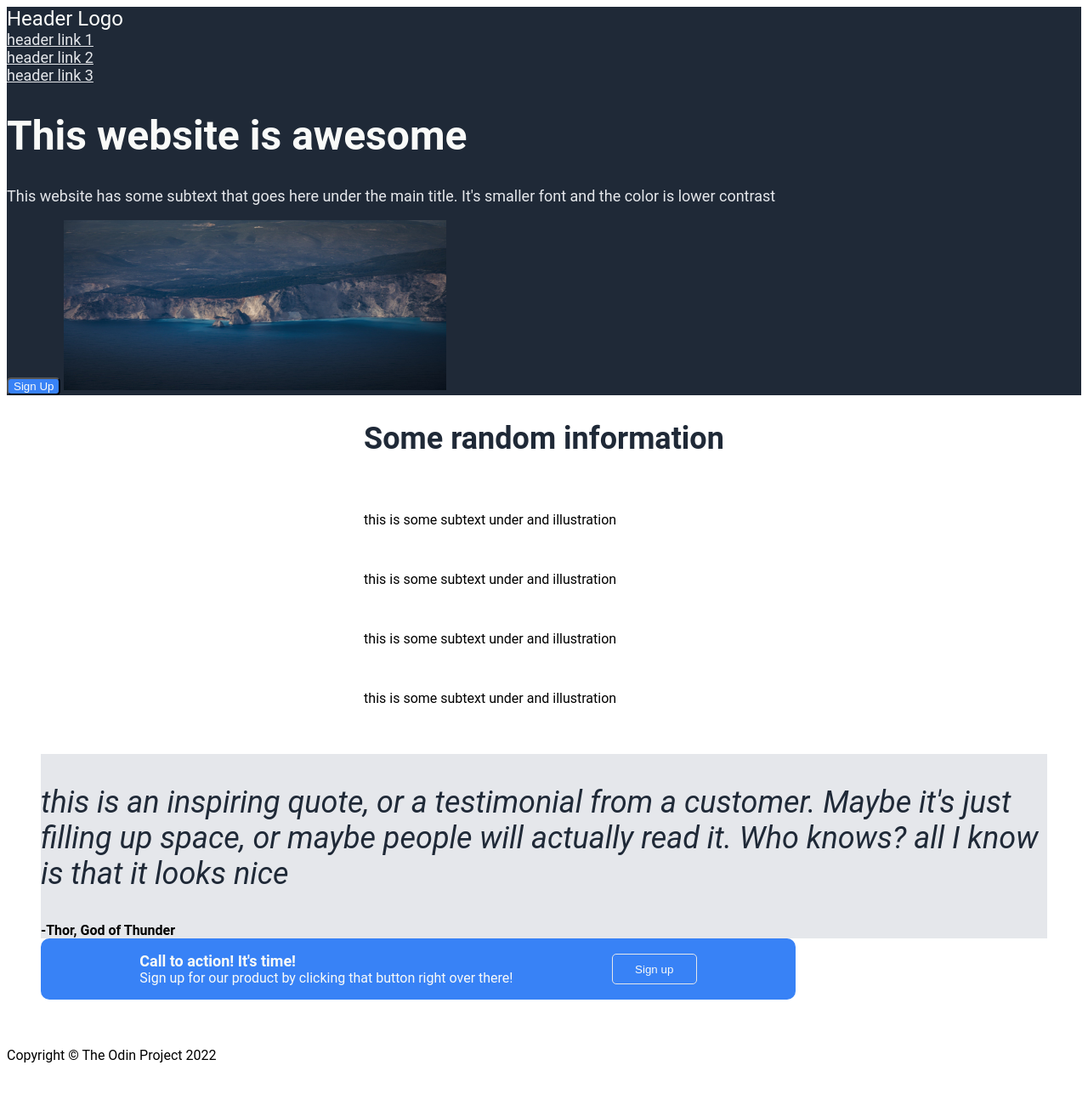
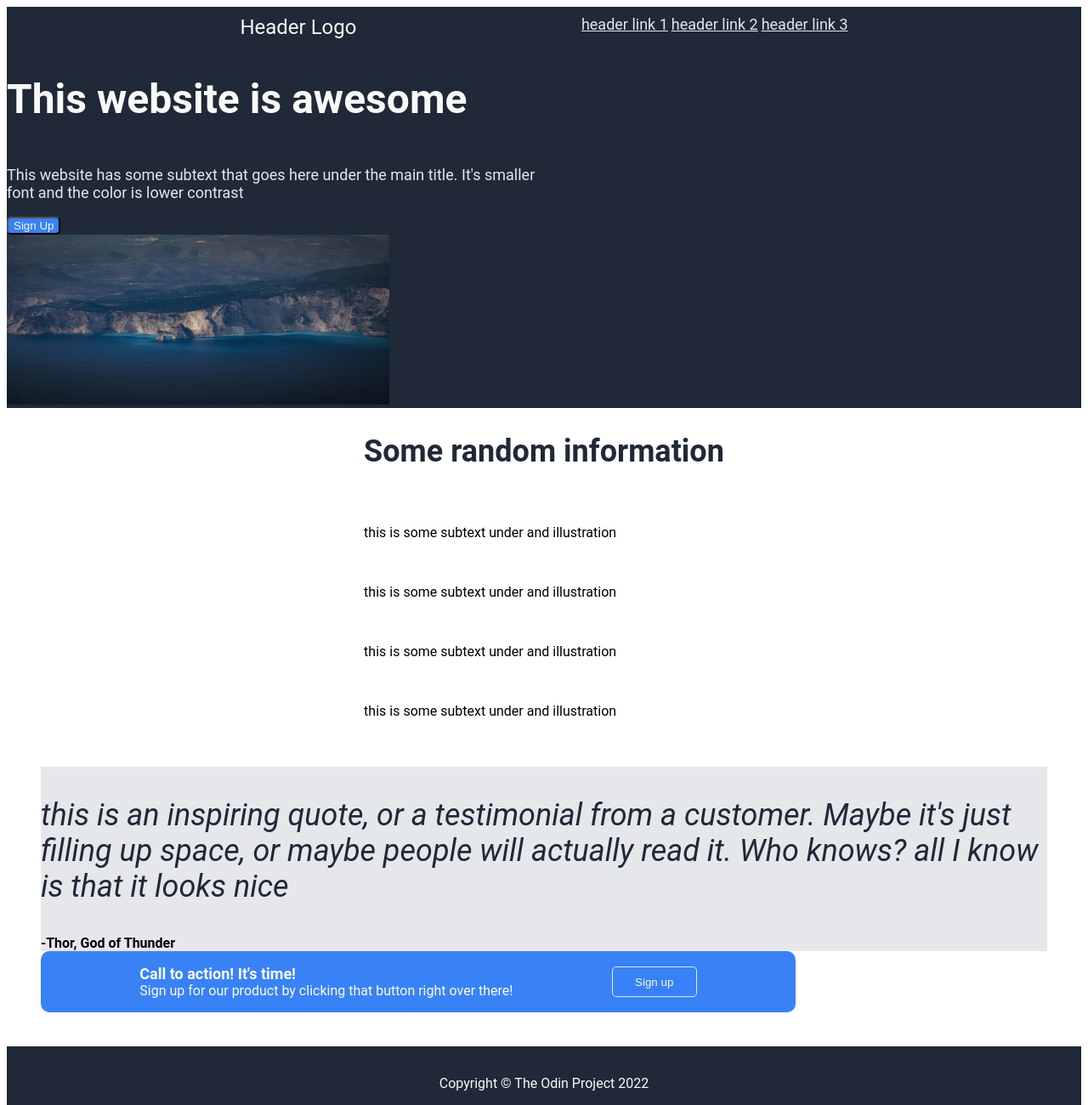
Before and after one commit to dbh133/LandingPage_Odin, a plain HTML site: page index.html in a window 1280 px wide. Shown: the top 1300 px of the page at 85% size. Before the commit the page ends 1275 px from the top, so only its background shows below. Drawn offline with Linux system fonts and the light colour scheme.

Commit message:
working with the layout.

```diff
--- a/css/styles.css
+++ b/css/styles.css
@@ -2,10 +2,19 @@ body {
 	display: flex;
 	flex-direction: column;
 	font-family: roboto;
+	flex: 1;
 }
 
 .header {
 	background-color: #1f2937;
+	width: 100%;
+}
+
+.footer {
+	background-color: #1f2937;
+	color: #f9faf8;
+	text-align: center;
+	padding: 18px;
 }
 
 h1 {
@@ -18,8 +27,6 @@ h1 {
 a {
 	font-size: 18px;
 	color: #e5e7eb;
-	display: flex;
-	flex-flow: column wrap;
 }
 
 button {
@@ -102,3 +109,23 @@ main-content img {
 	align-items: center;
 	flex: 1;
 }
+
+.navbar {
+	display: flex;
+	justify-content: space-evenly;
+	padding: 10px;
+}
+
+.top-container {
+	display: flex;
+}
+
+.header-content {
+	width: 50%;
+}
+
+.header-content-container {
+	display: flex;
+	justify-content: flex-start;
+	flex-wrap: wrap;
+}
--- a/index.html
+++ b/index.html
@@ -10,19 +10,23 @@
 	<body>
 		<div class="top-container">
 			<div class="header">
+				<div class="navbar">
 					<div class="Header-logo">Header Logo</div>
 					<nav>
 						<a href="#">header link 1</a>
 						<a href="#">header link 2</a>
 						<a href="#">header link 3</a>
 					</nav>
+				</div>
 				<div class="header-content">
+					<div class="header-content-container">
 						<h1>This website is awesome</h1>
 						<p>
 							This website has some subtext that goes here under the main title.
 							It's smaller font and the color is lower contrast
 						</p>
 						<button type="submit">Sign Up</button>
+					</div>
 					<img class="placeholderimg" src="/images/sea-g733ad65c3_1920.jpg" />
 				</div>
 			</div>
```
Lines whose indentation alone changed are shown as unchanged.
